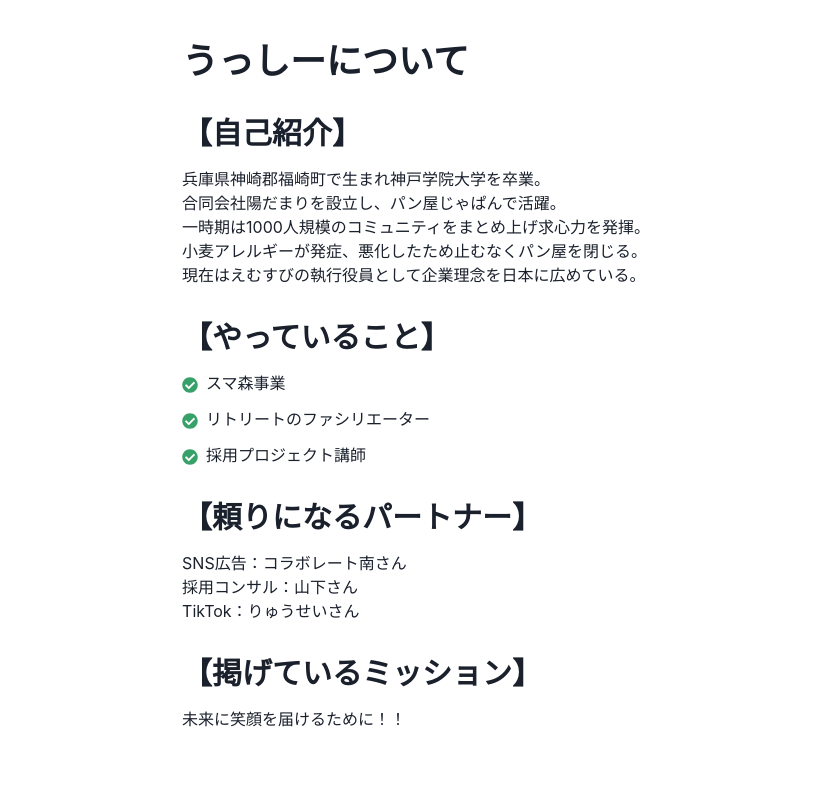
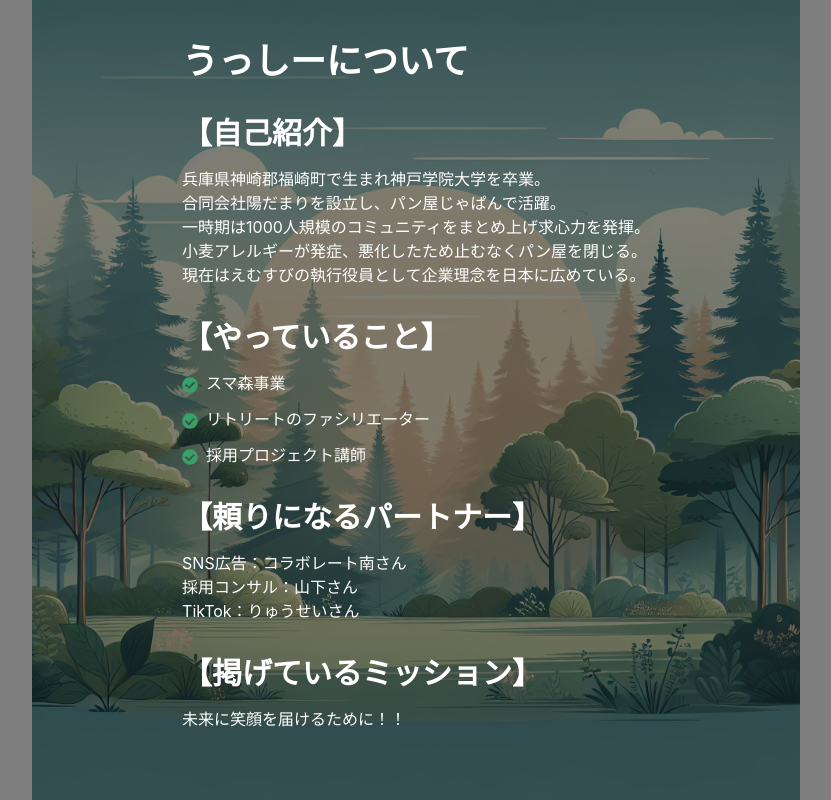
Before and after one commit to GPT-Engineer-App/happy-smile-delivery, a React (Vite) app: page / in a window 1280 px wide. Shown: the whole page, without its empty margins (224-1055 px from the left). Built offline with nearby package versions, Linux system fonts and the light colour scheme.

Commit message:
Updated the background of the landing page "うっしーについて" to a forest-like illustration design.

```diff
--- a/src/pages/Index.jsx
+++ b/src/pages/Index.jsx
@@ -1,19 +1,38 @@
 import { Container, Text, VStack, Heading, Box, List, ListItem, ListIcon } from "@chakra-ui/react";
 import { FaCheckCircle } from "react-icons/fa";
+import forestBackground from '../images/forest-background.png';
 
 const Index = () => {
   return (
-    <Container centerContent maxW="container.md" py={10}>
-      <VStack spacing={8} align="start">
+    <Container
+      centerContent
+      maxW="container.md"
+      py={10}
+      backgroundImage={`url(${forestBackground})`}
+      backgroundSize="cover"
+      backgroundPosition="center"
+      minHeight="100vh"
+      color="white"
+    >
+      <Box
+        position="absolute"
+        top="0"
+        left="0"
+        right="0"
+        bottom="0"
+        bg="rgba(0, 0, 0, 0.5)"
+        zIndex="0"
+      />
+      <VStack spacing={8} align="start" zIndex="1">
         <Heading as="h1" size="xl">うっしーについて</Heading>
 
         <Box>
           <Heading as="h2" size="lg" mb={4}>【自己紹介】</Heading>
-          <Text>兵庫県神崎郡福崎町で生まれ神戸学院大学を卒業。</Text>
-          <Text>合同会社陽だまりを設立し、パン屋じゃぱんで活躍。</Text>
-          <Text>一時期は1000人規模のコミュニティをまとめ上げ求心力を発揮。</Text>
-          <Text>小麦アレルギーが発症、悪化したため止むなくパン屋を閉じる。</Text>
-          <Text>現在はえむすびの執行役員として企業理念を日本に広めている。</Text>
+          <Text color="white">兵庫県神崎郡福崎町で生まれ神戸学院大学を卒業。</Text>
+          <Text color="white">合同会社陽だまりを設立し、パン屋じゃぱんで活躍。</Text>
+          <Text color="white">一時期は1000人規模のコミュニティをまとめ上げ求心力を発揮。</Text>
+          <Text color="white">小麦アレルギーが発症、悪化したため止むなくパン屋を閉じる。</Text>
+          <Text color="white">現在はえむすびの執行役員として企業理念を日本に広めている。</Text>
         </Box>
 
         <Box>
@@ -36,14 +55,14 @@ const Index = () => {
 
         <Box>
           <Heading as="h2" size="lg" mb={4}>【頼りになるパートナー】</Heading>
-          <Text>SNS広告：コラボレート南さん</Text>
-          <Text>採用コンサル：山下さん</Text>
-          <Text>TikTok：りゅうせいさん</Text>
+          <Text color="white">SNS広告：コラボレート南さん</Text>
+          <Text color="white">採用コンサル：山下さん</Text>
+          <Text color="white">TikTok：りゅうせいさん</Text>
         </Box>
 
         <Box>
           <Heading as="h2" size="lg" mb={4}>【掲げているミッション】</Heading>
-          <Text>未来に笑顔を届けるために！！</Text>
+          <Text color="white">未来に笑顔を届けるために！！</Text>
         </Box>
       </VStack>
     </Container>
```
Also changed, not shown: public/images/forest-background.png (added), src/images/forest-background.png (added).
